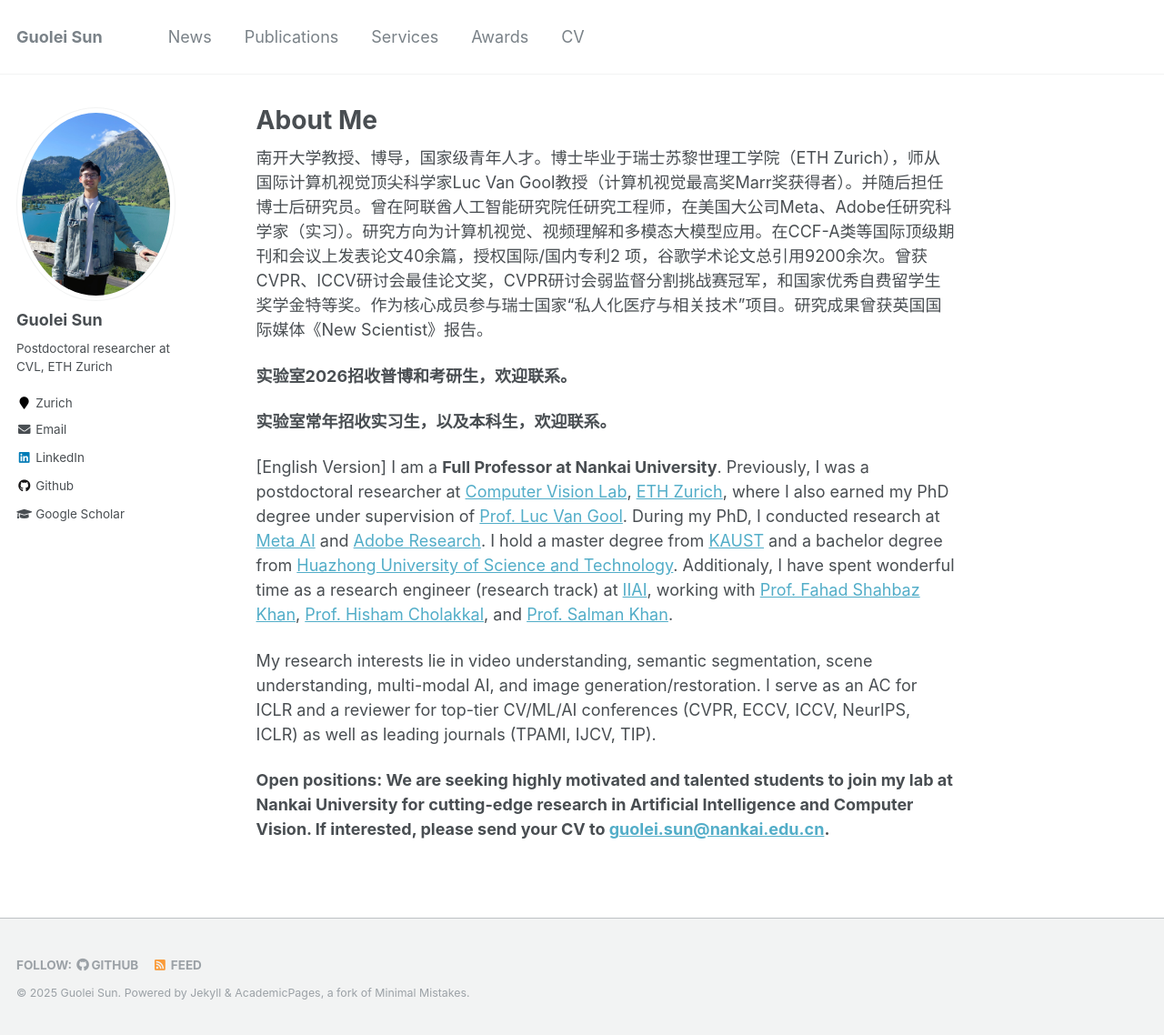
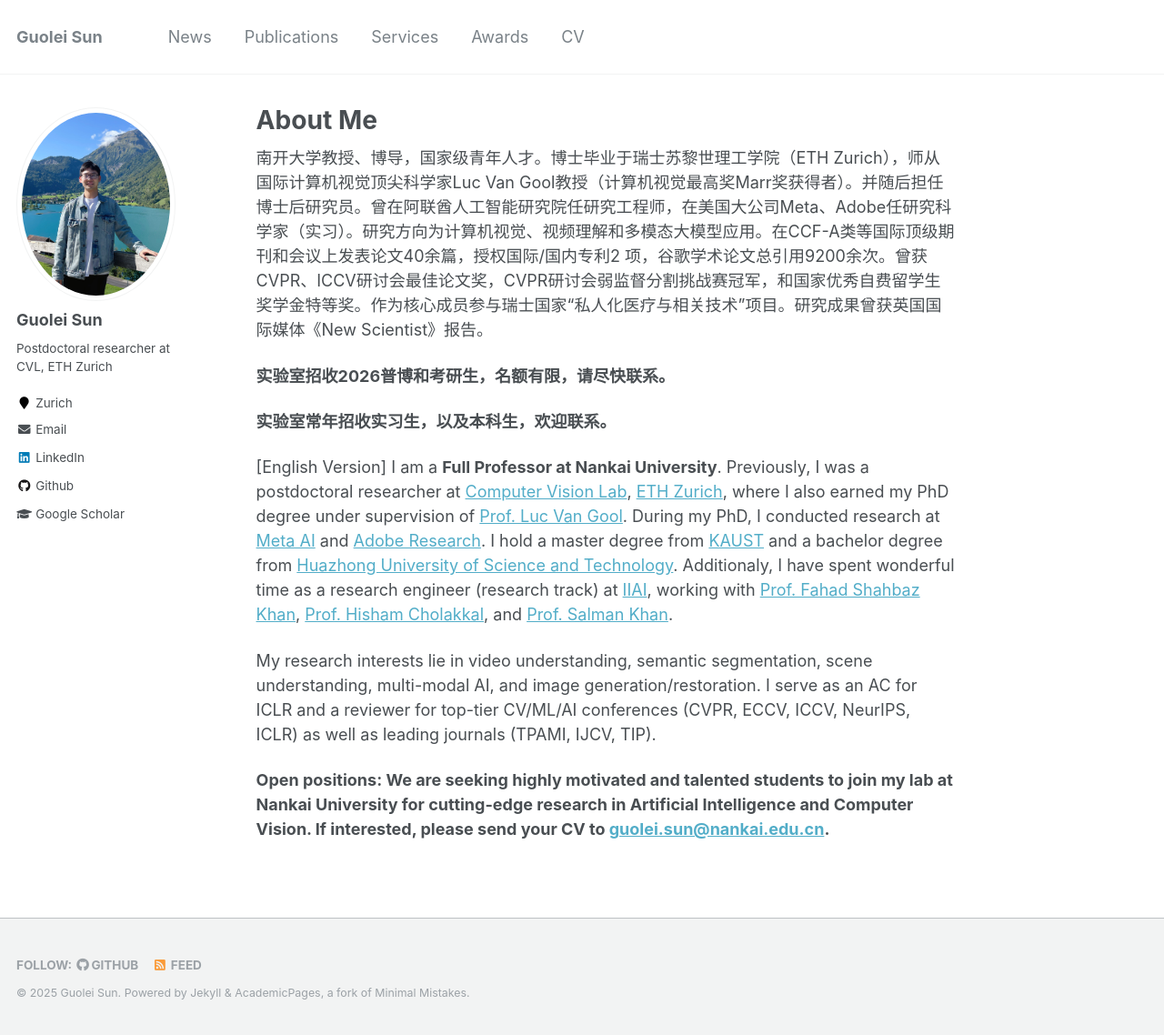
Before and after one commit to GuoleiSun/GuoleiSun.github.io, a Jekyll site: the page built from _pages/about.md, in a window 1280 px wide and 1138 px high. Shown: the whole window at 91% size. Built offline with Jekyll 4.4.1, drawn with Linux system fonts in a browser that asks for light colours.

Commit message:
Update about.md

```diff
--- a/_pages/about.md
+++ b/_pages/about.md
@@ -9,7 +9,7 @@ redirect_from:
 ---
 南开大学教授、博导，国家级青年人才。博士毕业于瑞士苏黎世理工学院（ETH Zurich），师从国际计算机视觉顶尖科学家Luc Van Gool教授（计算机视觉最高奖Marr奖获得者）。并随后担任博士后研究员。曾在阿联酋人工智能研究院任研究工程师，在美国大公司Meta、Adobe任研究科学家（实习）。研究方向为计算机视觉、视频理解和多模态大模型应用。在CCF-A类等国际顶级期刊和会议上发表论文40余篇，授权国际/国内专利2 项，谷歌学术论文总引用9200余次。曾获CVPR、ICCV研讨会最佳论文奖，CVPR研讨会弱监督分割挑战赛冠军，和国家优秀自费留学生奖学金特等奖。作为核心成员参与瑞士国家“私人化医疗与相关技术”项目。研究成果曾获英国国际媒体《New Scientist》报告。
 
-<strong>实验室2026招收普博和考研生，欢迎联系。<strong>
+<strong>实验室招收2026普博和考研生，名额有限，请尽快联系。<strong>
 
 <strong>实验室常年招收实习生，以及本科生，欢迎联系。<strong>
 
```
